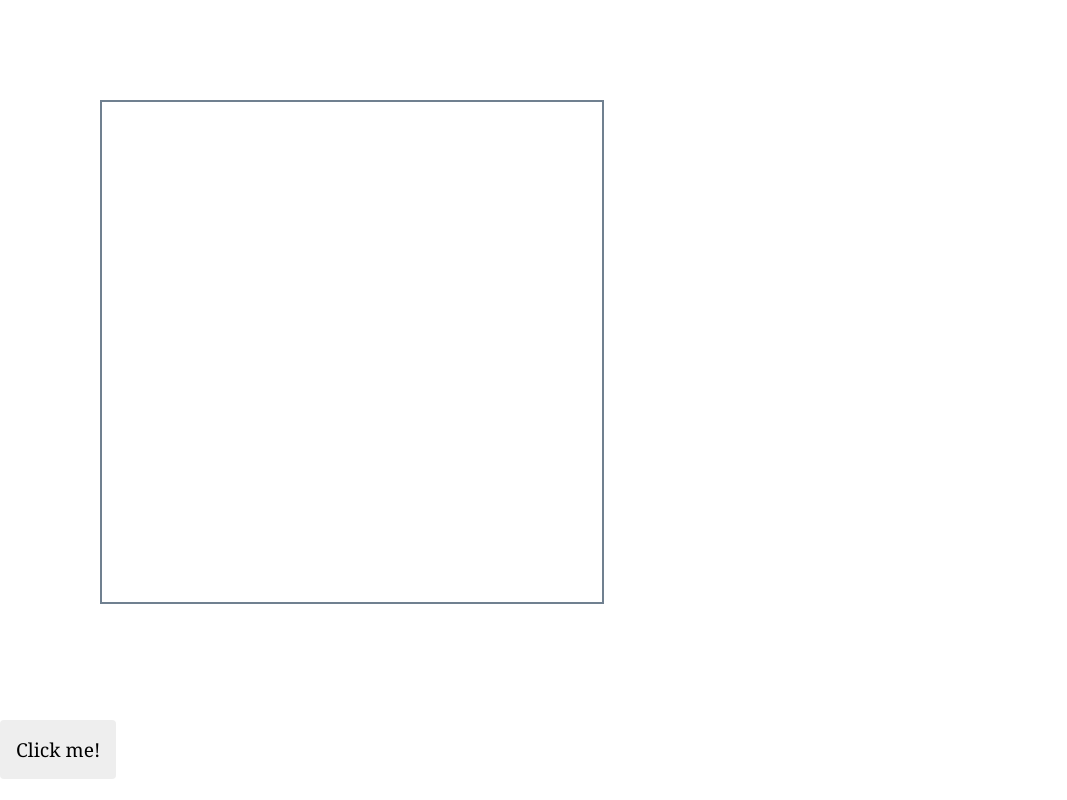
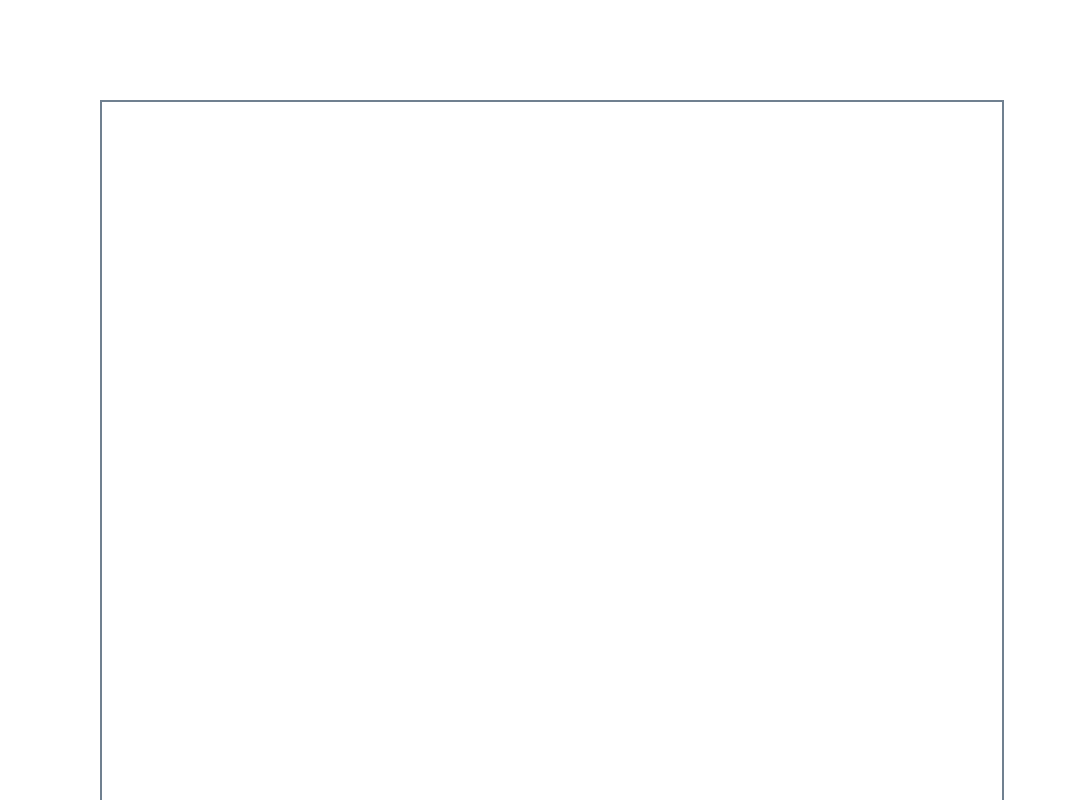
Before and after one commit to P-Albrecht/test_public, an Angular app: page /enviroment in a window 1280 px wide. Shown: the top 800 px of the page, without its empty margins (0-1067 px from the left). Built offline with nearby package versions, Linux system fonts and the light colour scheme.

Commit message:
Update enviroment.component.css

```diff
--- a/src/app/enviroment/enviroment.component.css
+++ b/src/app/enviroment/enviroment.component.css
@@ -2,6 +2,7 @@
 .enviroment-container {
   margin: 100px;
   border: 2px slategray solid;
-  height: 500px;
-  width: 500px;
+  height: 800px;
+  width: 900px;
+  overflow: scroll;
 }
```
